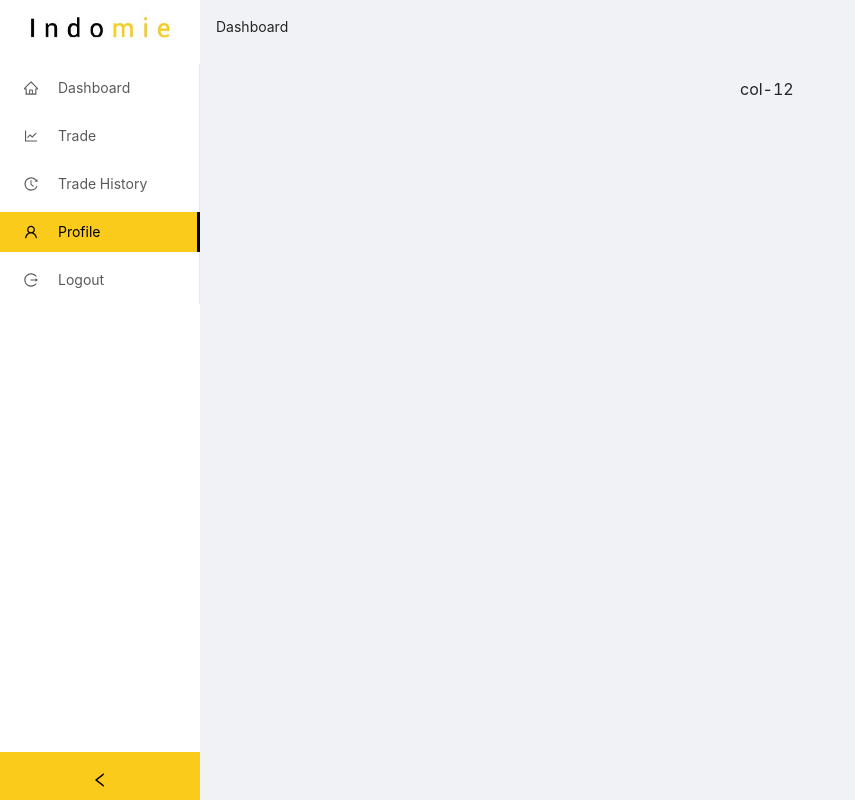
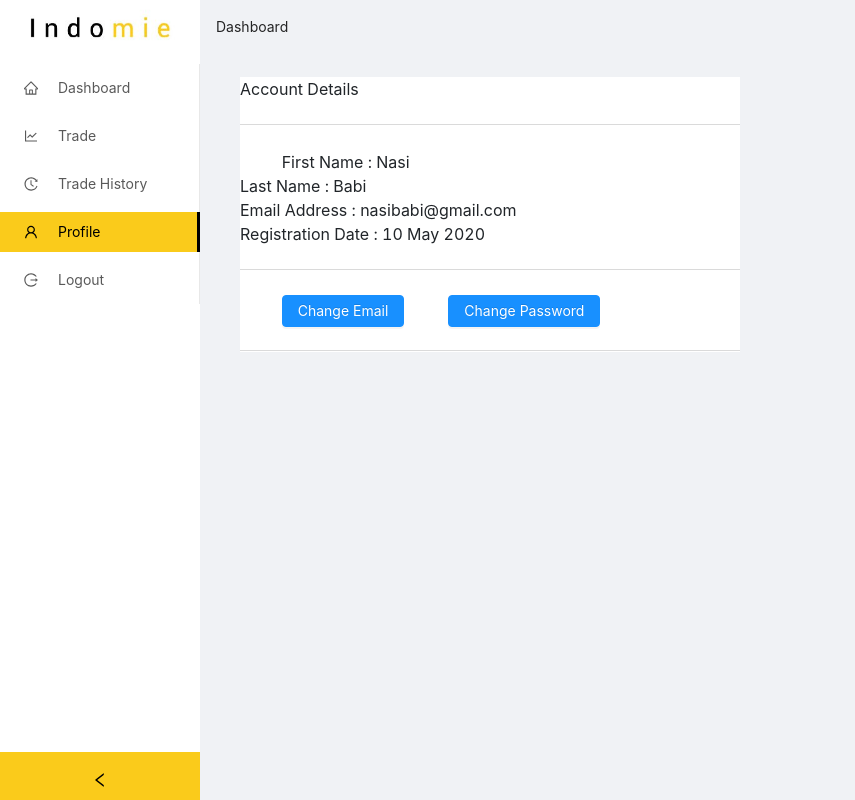
Before and after one commit to shengliang-tham/orbital_2020, a React app in the folder web-frontend/: page /home in a window 1280 px wide. Both pictures are taken after a click on the item "Profile". Shown: the whole page, without its empty margins (0-855 px from the left). Built offline with nearby package versions, Linux system fonts and the light colour scheme; what react-stockcharts would draw is missing.

Commit message:
added account details component

```diff
--- /dev/null
+++ b/web-frontend/src/components/Home/Profile/AccountDetails/AccountDetails.js
@@ -0,0 +1,47 @@
+import React, { Component } from 'react';
+import { Row, Col, Divider, Button } from 'antd';
+import './account-details.scss'
+
+
+
+class AccountDetails extends Component {
+    render() {
+        return (
+            <div className="account-details">
+                <Row align="middle" justify="center">
+                    <div className="header">
+                        Account Details
+                     </div>
+                </Row>
+                <Divider />
+                <Row >
+                    <Col span={2}></Col>
+                    <Col>
+                        <Row>
+                            First Name : Nasi
+                        </Row>
+                        <Row>
+                            Last Name : Babi
+                        </Row>
+                        <Row>
+                            Email Address : nasibabi@gmail.com
+                        </Row>
+                        <Row>
+                            Registration Date : 10 May 2020
+                        </Row>
+                    </Col>
+                </Row>
+                <Divider />
+                <Row >
+                    <Col span={2}></Col>
+                    <Col span={4}><Button type="primary" >Change Email</Button></Col>
+                    <Col span={4}></Col>
+                    <Col span={4}><Button type="primary">Change Password</Button></Col>
+                </Row>
+                <Divider />
+            </div>
+        );
+    }
+}
+
+export default AccountDetails;
--- /dev/null
+++ b/web-frontend/src/components/Home/Profile/AccountDetails/account-details.scss
@@ -0,0 +1,3 @@
+.account-details {
+  background-color: white;
+}
--- a/web-frontend/src/components/Home/Profile/Profile.js
+++ b/web-frontend/src/components/Home/Profile/Profile.js
@@ -1,5 +1,7 @@
 import React, { Component } from 'react';
-import { Row, Col } from 'antd';
+import { Col, Row, Divider } from 'antd';
+import AccountDetails from './AccountDetails/AccountDetails';
+
 
 class Profile extends Component {
     render() {
@@ -7,9 +9,8 @@ class Profile extends Component {
             <div>
                 <Row>
                     <Col span={12}>
-
+                        <AccountDetails></AccountDetails>
                     </Col>
-                    <Col span={12}>col-12</Col>
                 </Row>
             </div>
         );
```
